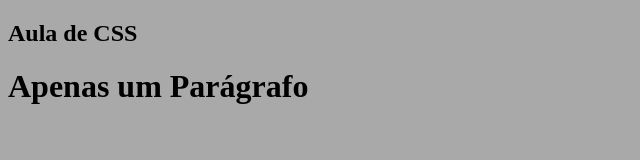
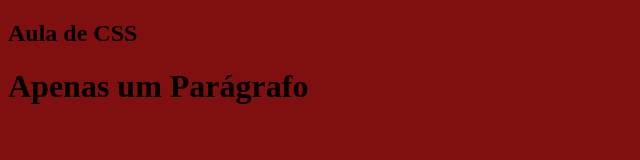
Before and after one commit to risszzco/CSS_aulas, a plain HTML site: page index.html in a window 1280 px wide. Shown: the whole page, without its empty margins (0-640 px from the left). Drawn offline with Linux system fonts and the light colour scheme.

Commit message:
alteraçao css

```diff
--- a/estilo.css
+++ b/estilo.css
@@ -1,5 +1,5 @@
 body{
-    background-color: darkgrey
+    background-color: rgb(128, 15, 15)
 }
 p{ color: #441e08;
    text-align: center;
```
